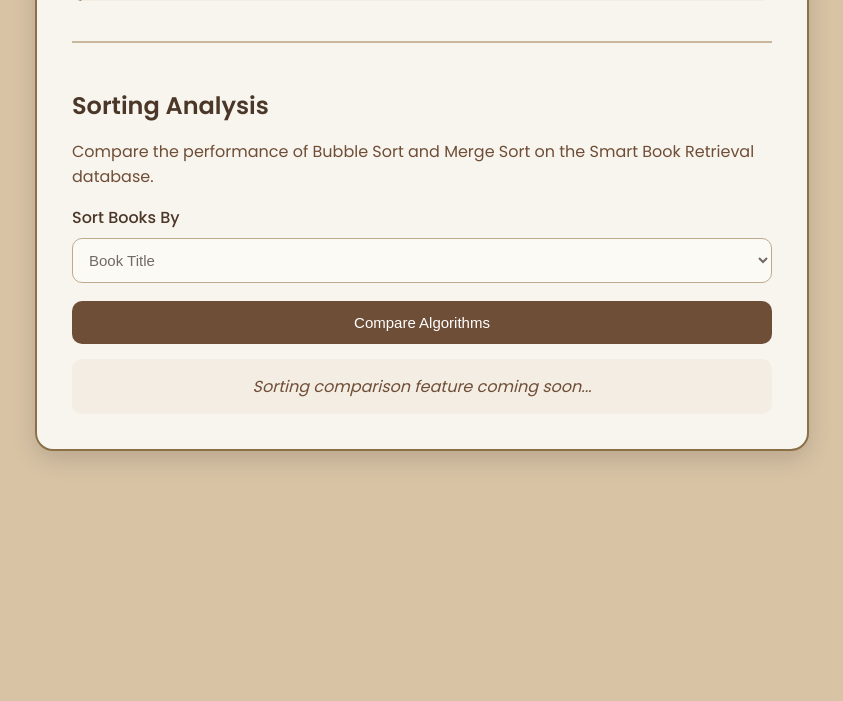
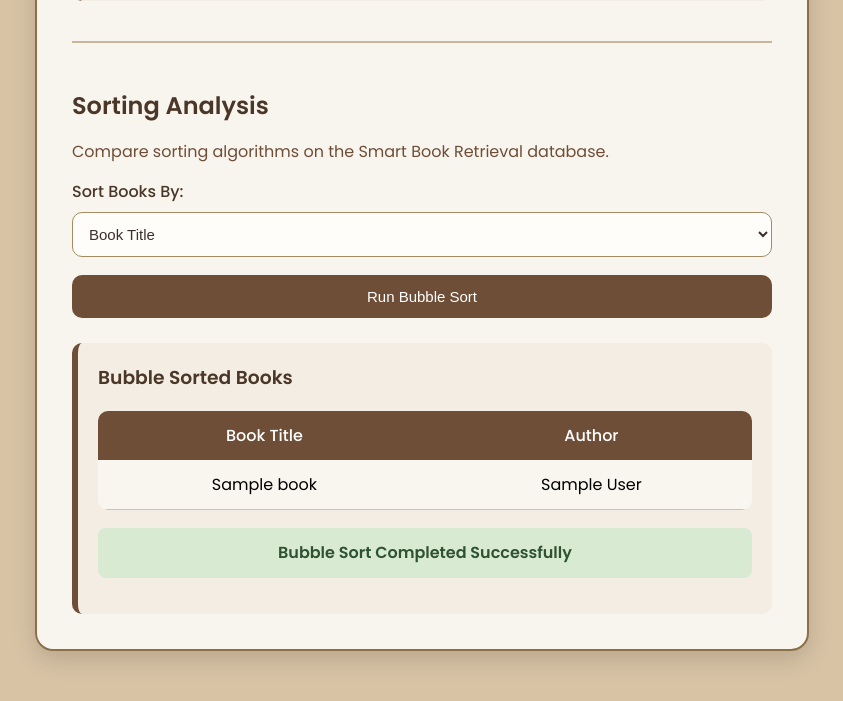
Before and after one commit to Hasika683/Smart-Book-Retrieval, a Flask app: template templates/index.html in a window 1280 px wide. Shown: the part 814-1515 px from the top of the page, without its empty margins (218-1061 px from the left). Before the commit the page ends 1276 px from the top, so only its background shows below. Run offline with Flask 3, Linux system fonts and the light colour scheme; the template is opened without the code that fills it: most values are stand-ins (such as "Sample title", 1, 10 or a date in 2020).

Commit message:
Implement bubble sort for book records

```diff
--- a/app.py
+++ b/app.py
@@ -59,54 +59,106 @@ def linear_search(book_list, query, search_by):
 
 def binary_search(sorted_list, query):
     low, high = 0, len(sorted_list) - 1
+
     while low <= high:
         mid = (low + high) // 2
         mid_title = sorted_list[mid]["title"].lower()
+
         if mid_title == query.lower():
             return sorted_list[mid]
+
         elif mid_title < query.lower():
             low = mid + 1
+
         else:
             high = mid - 1
+
     return None
+
+def bubble_sort_books(book_list, sort_by):
+    sorted_list = book_list.copy()
+
+    n = len(sorted_list)
+
+    for i in range(n):
+        for j in range(0, n - i - 1):
+
+            if sorted_list[j][sort_by].lower() > sorted_list[j + 1][sort_by].lower():
+
+                sorted_list[j], sorted_list[j + 1] = (
+                    sorted_list[j + 1],
+                    sorted_list[j]
+                )
+
+    return sorted_list
 
 @app.route("/", methods=["GET", "POST"])
 def index():
+
     result = None
     linear_time = None
     binary_time = None
     conclusion = None
+    sorted_books_result = None
+
     query = ""
     search_by = "title"
 
     if request.method == "POST":
-        query = request.form.get("query", "").strip()
-        search_by = request.form.get("search_by", "title")
 
-        start = time.perf_counter()
-        result = linear_search(books, query, search_by)
-        linear_time = round((time.perf_counter() - start) * 1000, 6)
+        action = request.form.get("action", "search")
 
-        if search_by == "title":
+        if action == "bubble_sort":
+
+            sort_by = request.form.get("sort_by", "title")
+
+            sorted_books_result = bubble_sort_books(
+                books,
+                sort_by
+            )
+
+        else:
+
+            query = request.form.get("query", "").strip()
+            search_by = request.form.get("search_by", "title")
+
             start = time.perf_counter()
-            binary_search(sorted_books, query)
-            binary_time = round((time.perf_counter() - start) * 1000, 6)
+            result = linear_search(books, query, search_by)
+            linear_time = round(
+                (time.perf_counter() - start) * 1000,
+                6
+            )
 
-        if binary_time is not None:
-            if binary_time < linear_time:
-                conclusion = "Binary Search is faster!"
+            if search_by == "title":
+
+                start = time.perf_counter()
+                binary_search(sorted_books, query)
+
+                binary_time = round(
+                    (time.perf_counter() - start) * 1000,
+                    6
+                )
+
+            if binary_time is not None:
+
+                if binary_time < linear_time:
+                    conclusion = "Binary Search is faster!"
+
+                else:
+                    conclusion = "Linear Search is faster this time!"
+
             else:
-                conclusion = "Linear Search is faster this time!"
-        else:
-            conclusion = "Only Linear Search works for author search."
+                conclusion = "Only Linear Search works for author search."
 
-    return render_template("index.html",
+    return render_template(
+        "index.html",
         result=result,
         linear_time=linear_time,
         binary_time=binary_time,
         conclusion=conclusion,
         query=query,
-        search_by=search_by
+        search_by=search_by,
+        sorted_books_result=sorted_books_result
     )
 
 if __name__ == "__main__":
--- a/templates/index.html
+++ b/templates/index.html
@@ -10,7 +10,11 @@
 
     <h1>Smart Book Retrieval System</h1>
 
+    <!-- SEARCH SECTION -->
+
     <form method="POST">
+
+        <input type="hidden" name="action" value="search">
 
         <label>Search By:</label>
 
@@ -32,7 +36,9 @@
             required
         >
 
-        <button type="submit">Search</button>
+        <button type="submit">
+            Search
+        </button>
 
     </form>
 
@@ -43,7 +49,6 @@
         <h3>Book Found</h3>
 
         <p><strong>Title:</strong> {{ result.title }}</p>
-
         <p><strong>Author:</strong> {{ result.author }}</p>
 
         <table>
@@ -106,31 +111,69 @@
 
     {% endif %}
 
-    <!-- NEW SECTION FOR COMMIT 1 -->
+    <!-- SORTING SECTION -->
 
     <div class="sorting-section">
 
         <h2>Sorting Analysis</h2>
 
         <p class="sorting-text">
-            Compare the performance of Bubble Sort and Merge Sort
-            on the Smart Book Retrieval database.
+            Compare sorting algorithms on the Smart Book Retrieval database.
         </p>
 
-        <label>Sort Books By</label>
+        <form method="POST">
 
-        <select disabled>
-            <option>Book Title</option>
-            <option>Author Name</option>
-        </select>
+            <input type="hidden" name="action" value="bubble_sort">
 
-        <button type="button" disabled>
-            Compare Algorithms
-        </button>
+            <label>Sort Books By:</label>
 
-        <div class="sorting-placeholder">
-            Sorting comparison feature coming soon...
+            <select name="sort_by">
+                <option value="title">
+                    Book Title
+                </option>
+
+                <option value="author">
+                    Author Name
+                </option>
+            </select>
+
+            <button type="submit">
+                Run Bubble Sort
+            </button>
+
+        </form>
+
+        {% if sorted_books_result %}
+
+        <div class="result">
+
+            <h3>Bubble Sorted Books</h3>
+
+            <table>
+
+                <tr>
+                    <th>Book Title</th>
+                    <th>Author</th>
+                </tr>
+
+                {% for book in sorted_books_result %}
+
+                <tr>
+                    <td>{{ book.title }}</td>
+                    <td>{{ book.author }}</td>
+                </tr>
+
+                {% endfor %}
+
+            </table>
+
+            <p class="conclusion">
+                Bubble Sort Completed Successfully
+            </p>
+
         </div>
+
+        {% endif %}
 
     </div>
 
```
